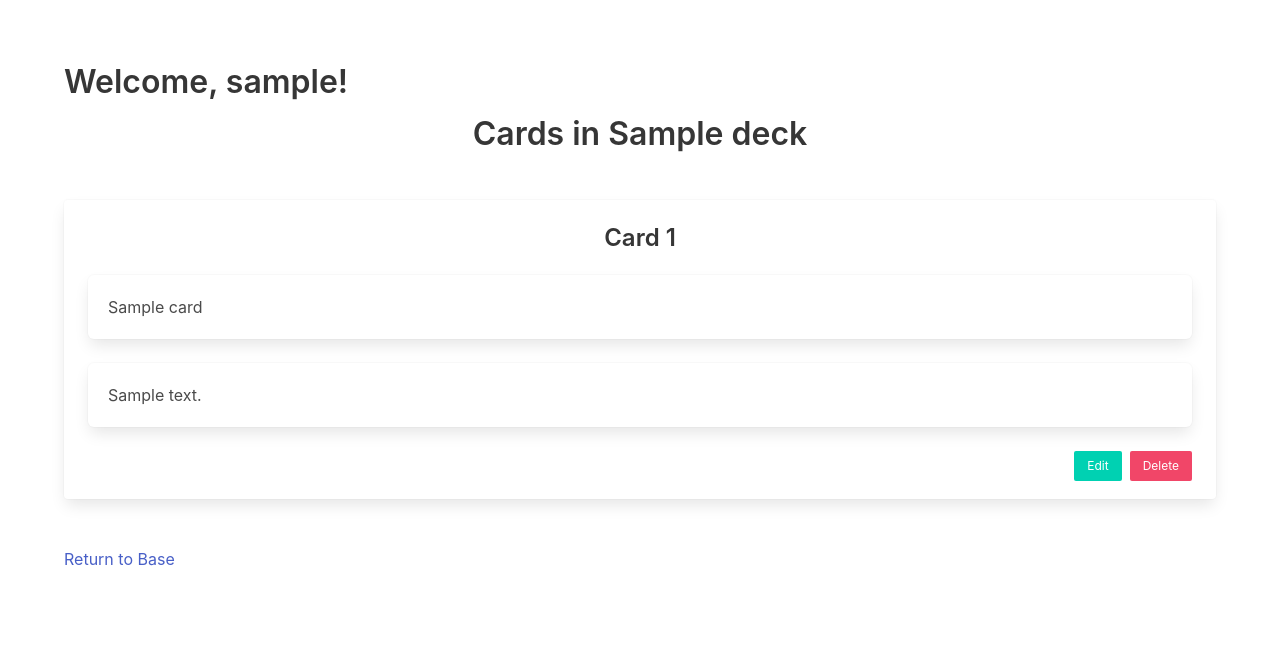
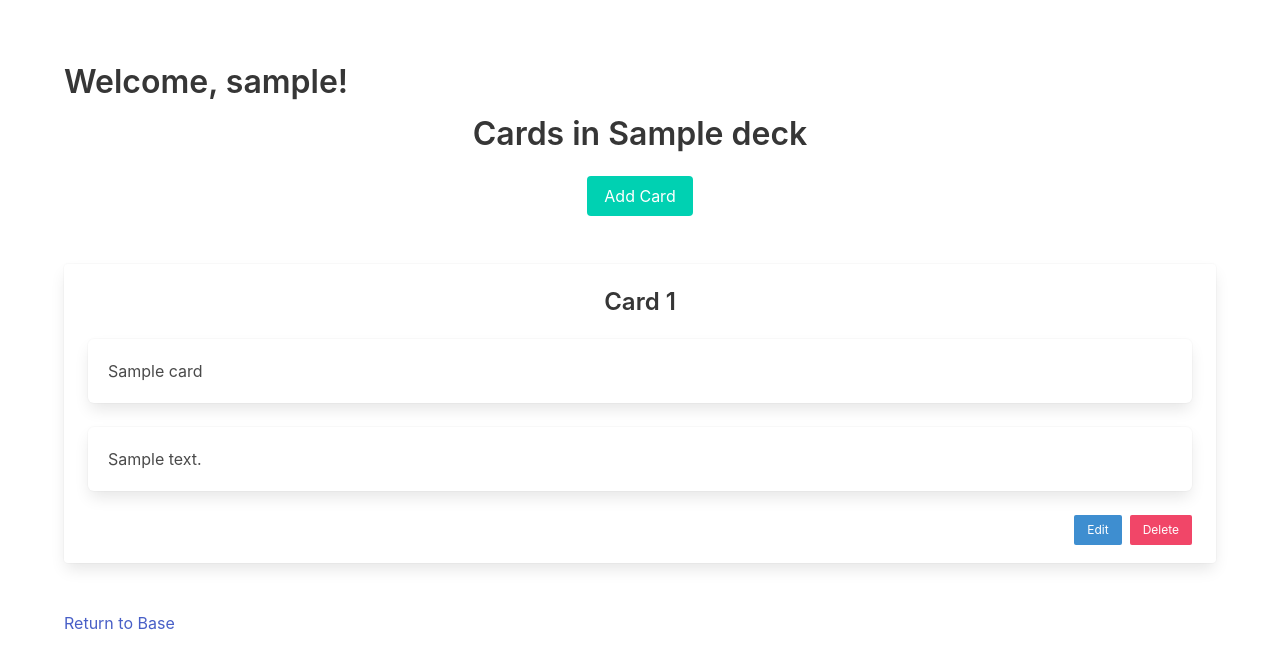
Before and after one commit to Momentum-Team-11/django-duplex-thunderclan, a Django app: page /decks/1/list_cards/ in a window 1280 px wide. Shown: the part 57-726 px from the top of the page. Run offline with Django 4.2, Linux system fonts and the light colour scheme; a user stored in the database is signed in; tables that the repository leaves empty hold one stand-in row (values such as "Sample post"); some libraries are stand-ins or nearby versions.

Commit message:
Added button at top to add a new card

```diff
--- a/templates/list_cards.html
+++ b/templates/list_cards.html
@@ -7,7 +7,12 @@
 
 <div class="container">
     <!-- display title -->
-    <h4 class="title is-3 has-text-centered mt-4 mb-6">Cards in {{ deck }}</h4>
+    <h4 class="title is-3 has-text-centered mt-4 mb-5">Cards in {{ deck }}</h4>
+    <div class="container has-text-centered mt-2 mb-6">
+        <button class="button is-primary">
+            Add Card
+        </button>
+    </div>
     <!-- list of cards -->
     <div class="columns is-multiline">
         {% for card in cards %}
@@ -18,7 +23,7 @@
                     <div class="box">{{ card.question }}</div>
                     <div class="box">{{ card.answer }}</div>
                     <button class="button is-danger is-small is-pulled-right">Delete</button>
-                    <button class="button is-primary is-small is-pulled-right mr-2">Edit</button>
+                    <button class="button is-info is-small is-pulled-right mr-2">Edit</button>
                 </div>
             </div>
         </div>
```
